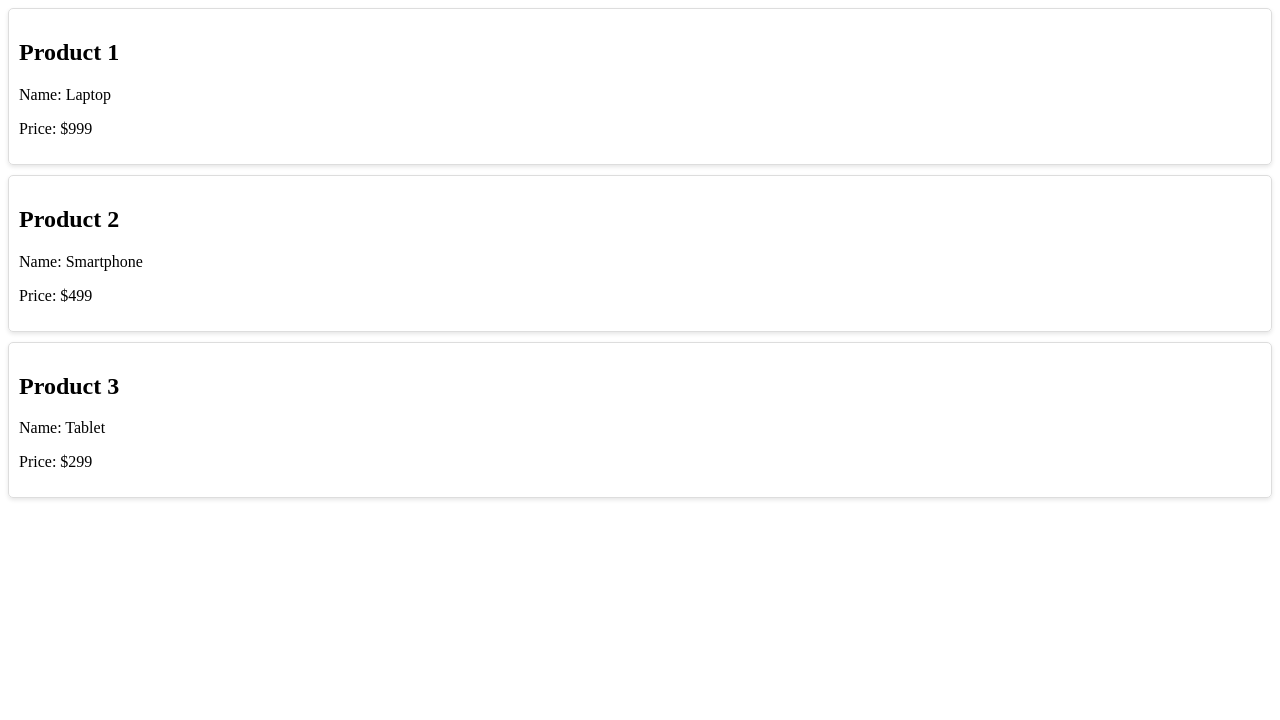
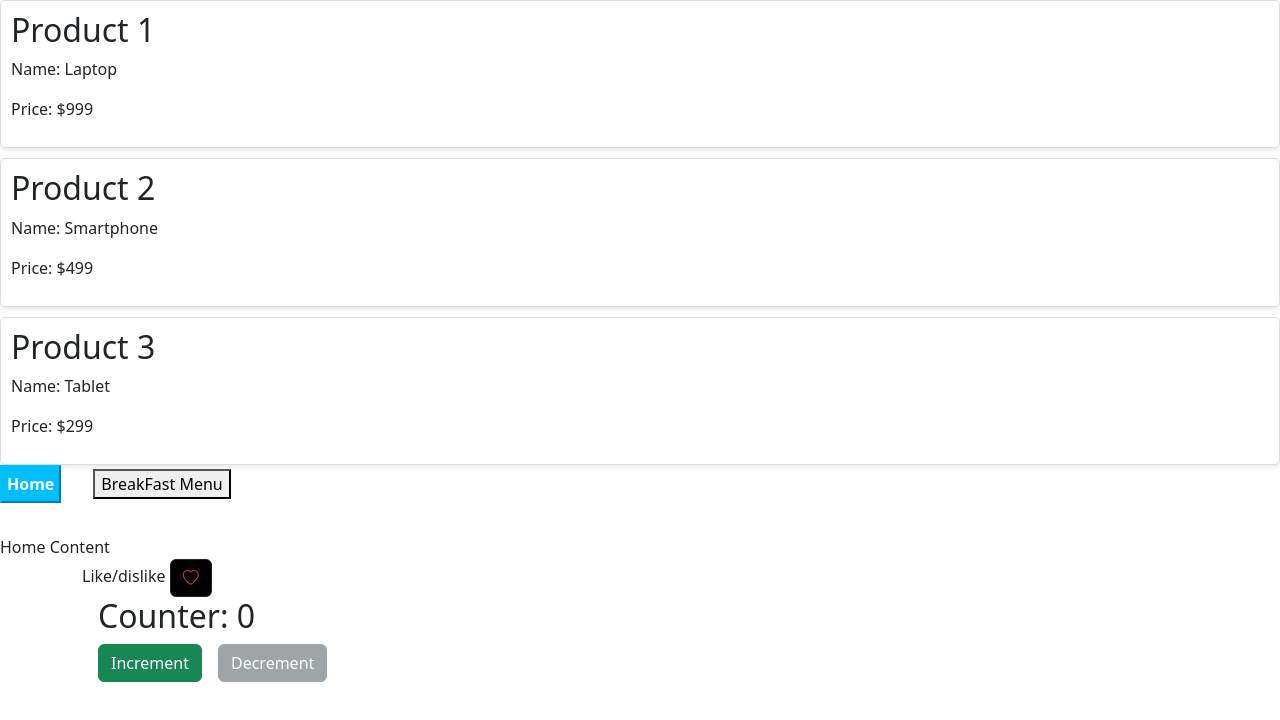
Before and after one commit to deepakkumar07-debug/first-angular-app, an Angular app: page / in a window 1280 px wide. Shown: the top 720 px of the page. Built offline with nearby package versions, Linux system fonts and the light colour scheme.

Commit message:
directives code examples added

```diff
--- a/src/app/app.component.css
+++ b/src/app/app.component.css
@@ -10,3 +10,21 @@
     border-radius: 5px;
     box-shadow: 0 2px 4px rgba(0,0,0,0.1);
   }
+
+
+  .tabs {
+    margin-right: 2rem;
+  }
+  .tab-content {
+    padding-top: 1rem;
+    margin-top: 1rem;
+    width: 300px;
+  }
+
+  .active{
+    background-color: deepskyblue;
+    color: white;
+    font-weight: bolder;
+    border-color: deepskyblue;
+    padding: 5px;
+  }
--- a/src/app/app.component.html
+++ b/src/app/app.component.html
@@ -1,7 +1,69 @@
 <div class="product-list">
-  <div class="product-item" *ngFor="let product of products; let i = index">
-    <h2>Product {{ i + 1 }}</h2>
-    <p>Name: {{ product.name }}</p>
-    <p>Price: ${{ product.price }}</p>
+  <ng-container *ngIf="products.length > 0; else noProducts">
+    <div class="product-item" *ngFor="let product of products; let i = index">
+      <h2>Product {{ i + 1 }}</h2>
+      <p>Name: {{ product.name }}</p>
+      <p>Price: ${{ product.price }}</p>
+    </div>
+  </ng-container>
+
+  <!-- #tempplateVariable -->
+  <ng-template #noProducts>
+    <p>No Products Found</p>
+  </ng-template>
+</div>
+
+<!-- Buttons to change the view mode -->
+<ng-container>
+  <button
+    class="tabs"
+    (click)="viewMode = 'home'"
+    [ngClass]="{ active: viewMode == 'home' }"
+  >
+    Home
+  </button>
+  <button
+    class="tabs"
+    (click)="viewMode = 'breakfast'"
+    [ngClass]="{ active: viewMode == 'breakfast' }"
+  >
+    BreakFast Menu
+  </button>
+
+  <!-- Content rendering based on the selected view mode -->
+  <div [ngSwitch]="viewMode" class="tab-content">
+    <!-- Content rendering based on the selected view mode -->
+    <div *ngSwitchCase="'home'">Home Content</div>
+
+    <!-- Displayed when viewMode is 'breakfast' -->
+    <div *ngSwitchCase="'breakfast'">BreakFast Menu Content</div>
+
+    <!-- Displayed when viewMode doesn't match any case -->
+    <div *ngSwitchDefault>something went wrong</div>
   </div>
+</ng-container>
+
+<div class="container">
+  <span>Like/dislike </span>
+  <button
+    type="button"
+    class="btn btn-dark"
+    (click)="toggleLike()"
+    [ngStyle]="{ 'background-color': isLike ? 'white' : 'black' }"
+  >
+    <i class="bi bi-heart text-danger"></i>
+  </button>
 </div>
+
+<div class="container">
+  <h2 class="mx-3">Counter: {{ count }}</h2>
+  <button (click)="increment()" class="btn btn-success mx-3">Increment</button>
+  <button
+    (click)="decrement()"
+    class="btn"
+    [disabled]="count == 0"
+    [ngClass]="{ 'btn-secondary': count == 0, 'btn-danger': count > 0 }"
+  >
+    Decrement
+  </button>
+</div>
--- a/src/app/app.component.ts
+++ b/src/app/app.component.ts
@@ -10,9 +10,33 @@ export class AppComponent {
     console.log('App Component Constructor Called.');
   }
 
-  products = [
+  products: any = [
     { name: 'Laptop', price: 999 },
     { name: 'Smartphone', price: 499 },
     { name: 'Tablet', price: 299 },
   ];
+
+  isHide: boolean = true;
+  isLike: boolean = false;
+
+  toggleParagraph() {
+    this.isHide = !this.isHide;
+  }
+
+  toggleLike() {
+    this.isLike = !this.isLike;
+  }
+  courses = ['C', 'C++'];
+  // courses=[];
+  viewMode = 'home';
+
+  count: number = 0;
+
+  increment() {
+    this.count++;
+  }
+
+  decrement() {
+    this.count--;
+  }
 }
--- a/src/index.html
+++ b/src/index.html
@@ -1,11 +1,23 @@
-<!doctype html>
+<!DOCTYPE html>
 <html lang="en">
   <head>
-  <meta charset="utf-8">
+    <meta charset="utf-8" />
     <title>FirstAngularApp</title>
-  <base href="/">
-  <meta name="viewport" content="width=device-width, initial-scale=1">
-  <link rel="icon" type="image/x-icon" href="favicon.ico">
+    <base href="/" />
+    <meta name="viewport" content="width=device-width, initial-scale=1" />
+    <link rel="icon" type="image/x-icon" href="favicon.ico" />
+    <!-- Bootstrap style -->
+    <link
+      href="https://cdn.jsdelivr.net/npm/bootstrap@5.3.3/dist/css/bootstrap.min.css"
+      rel="stylesheet"
+      integrity="sha384-QWTKZyjpPEjISv5WaRU9OFeRpok6YctnYmDr5pNlyT2bRjXh0JMhjY6hW+ALEwIH"
+      crossorigin="anonymous"
+    />
+    <!-- Bootstrap icons -->
+    <link
+      rel="stylesheet"
+      href="https://cdn.jsdelivr.net/npm/bootstrap-icons@1.11.3/font/bootstrap-icons.min.css"
+    />
   </head>
   <body>
     <app-root></app-root>
```
Also changed, not shown: src/app/data.service.ts (added, +22 -0 lines), 1 other file (tests, documents, lock files or other folders). Lines whose indentation alone changed are shown as unchanged.
